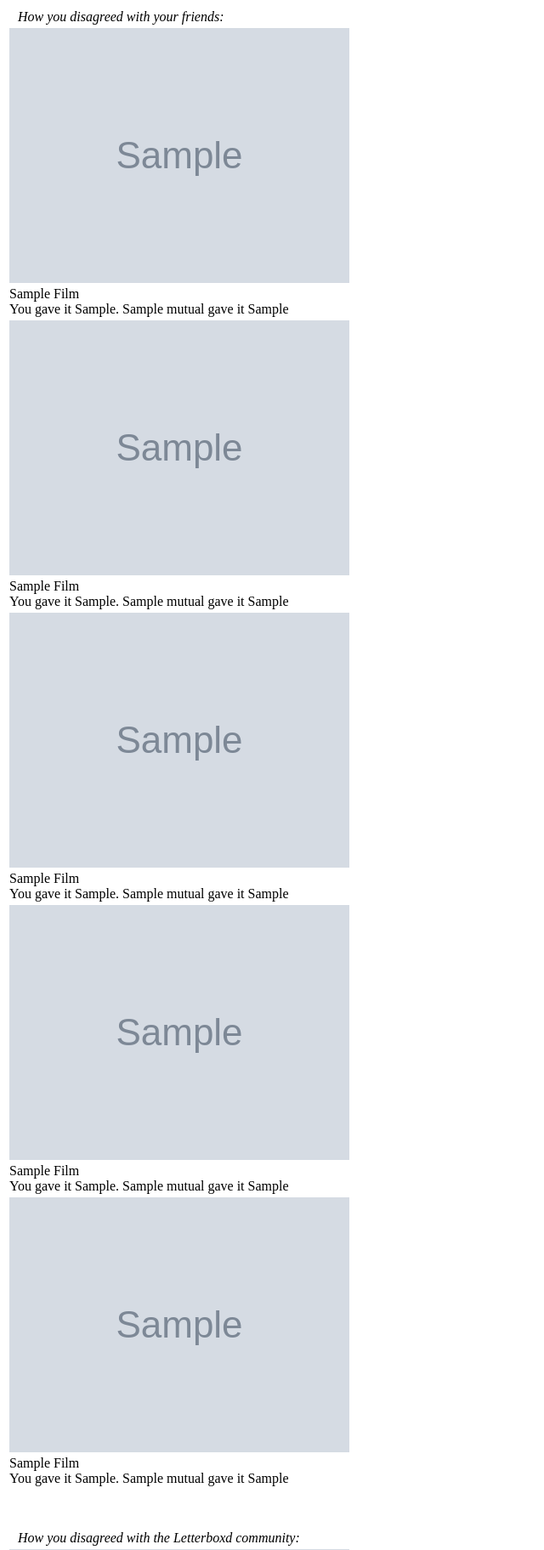
After one commit to PeterRowe/LetterboxdFightFinder, a FastAPI app: template templates/initial_mutual_and_community_results.html in a window 1280 px wide. The commit adds this page. Shown: the top 1824 px of the page at 85% size, without its empty margins (0-640 px from the left). Run offline with FastAPI, Linux system fonts and the light colour scheme; the template is opened without the code that fills it: most values are stand-ins (such as "Sample title", 1, 10 or a date in 2020); grey boxes marked "Sample" are stand-in pictures; parts of the project's set-up code (start-up, migrations or seed data) failed here and were passed over.

Commit message:
# Ensuring both results displays appear at the same time

```diff
--- a/app/app.py
+++ b/app/app.py
@@ -17,29 +17,62 @@ tmdb_api_handler = TMDBAPIHandler()
 
 templates = Jinja2Templates(directory="templates")
 
-@app.get('/top-five-mutuals-differences/', response_class=HTMLResponse)
-def get_top_five_mutuals_differences(request: Request, username: str, page: int = 0):
+@app.get('/initial-mutual-and-community-differences/', response_class=HTMLResponse)
+def get_initial_mutual_and_community_differences(request: Request, username: str):
 
-    # API is called multiple times during infinite scroll so global variable are used to store values
+    # Caches values for other endpoints to use
     global user_and_mutual_ratings
     global user_and_mutual_differences
+    global user_and_community_ratings
+    global user_and_community_differences
 
-    if page == 0:
-        user_and_mutual_ratings = letterboxd_scraper.get_user_and_mutuals_ratings(username=username)
-        user_and_mutual_differences = ratings_analytics.get_differences_in_ratings(user_and_mutual_ratings)
-        for row_number in range(5):
-            star_rating = ""
-            for star in range(floor(user_and_mutual_differences.iloc[row_number]["Mutual Rating"])):
-                star_rating = star_rating + "★"
-            star_rating = star_rating if (floor(user_and_mutual_differences.iloc[row_number]["Mutual Rating"]) ==
-                                        user_and_mutual_differences.iloc[row_number]["Mutual Rating"]) else star_rating + "½"
-            user_and_mutual_differences.iat[row_number, 3] = star_rating
-            star_rating = ""
-            for star in range(floor(user_and_mutual_differences.iloc[row_number]["User Rating"])):
-                star_rating = star_rating + "★"
-            star_rating = star_rating if (floor(user_and_mutual_differences.iloc[row_number]["User Rating"]) ==
-                                        user_and_mutual_differences.iloc[row_number]["User Rating"]) else star_rating + "½"
-            user_and_mutual_differences.iat[row_number, 4] = star_rating
+    user_and_mutual_ratings = letterboxd_scraper.get_user_and_mutuals_ratings(username=username)
+    user_and_mutual_differences = ratings_analytics.get_differences_in_ratings(user_and_mutual_ratings)
+    for row_number in range(5):
+        star_rating = ""
+        for star in range(floor(user_and_mutual_differences.iloc[row_number]["Mutual Rating"])):
+            star_rating = star_rating + "★"
+        star_rating = star_rating if (floor(user_and_mutual_differences.iloc[row_number]["Mutual Rating"]) ==
+                                    user_and_mutual_differences.iloc[row_number]["Mutual Rating"]) else star_rating + "½"
+        user_and_mutual_differences.iat[row_number, 3] = star_rating
+        star_rating = ""
+        for star in range(floor(user_and_mutual_differences.iloc[row_number]["User Rating"])):
+            star_rating = star_rating + "★"
+        star_rating = star_rating if (floor(user_and_mutual_differences.iloc[row_number]["User Rating"]) ==
+                                    user_and_mutual_differences.iloc[row_number]["User Rating"]) else star_rating + "½"
+        user_and_mutual_differences.iat[row_number, 4] = star_rating
+
+    user_and_mutual_differences_poster_urls = tmdb_api_handler.get_film_posters(
+        user_and_mutual_differences["Film"][0:5])
+
+    # Putting posters in correct order
+    current_user_and_mutual_differences_poster_urls = [user_and_mutual_differences_poster_urls[film]
+                                 for film in user_and_mutual_differences["Film"].iloc[0:5]]
+
+    user_and_community_ratings = letterboxd_scraper.get_user_and_community_ratings(username=username)
+    user_and_community_differences = ratings_analytics.get_differences_in_ratings(user_and_community_ratings)
+
+    user_and_community_differences_poster_urls = tmdb_api_handler.get_film_posters(
+        user_and_community_differences["Film"][0:5])
+
+    # Putting posters in correct order
+    current_user_and_community_differences_poster_urls = [user_and_community_differences_poster_urls[film]
+                                 for film in user_and_community_differences["Film"].iloc[0:5]]
+
+    return templates.TemplateResponse(
+        "initial_mutual_and_community_results.html",
+        {
+            "request": request,
+            "username": username,
+            "user_and_mutual_differences": user_and_mutual_differences.iloc[0:5],
+            "user_and_mutual_differences_poster_urls": current_user_and_mutual_differences_poster_urls,
+            "user_and_community_differences": user_and_community_differences.iloc[0:5],
+            "user_and_community_differences_poster_urls": current_user_and_community_differences_poster_urls
+        }
+        )
+
+@app.get('/additional-mutuals-differences/', response_class=HTMLResponse)
+def get_additional_mutuals_differences(request: Request, username: str, page: int = 0):
 
     user_and_mutual_differences_poster_urls = tmdb_api_handler.get_film_posters(
         user_and_mutual_differences["Film"][page*5:page*5+5])
@@ -48,19 +81,6 @@ def get_top_five_mutuals_differences(request: Request, username: str, page: int
     current_page_film_posters = [user_and_mutual_differences_poster_urls[film]
                                  for film in user_and_mutual_differences["Film"].iloc[page*5:page*5+5]]
 
-    # If API has already been called than table for storing results has been created, and results but be
-    # table rows only
-    if page == 0:
-        return templates.TemplateResponse(
-        "mutuals_results.html",
-        {
-            "request": request,
-            "username": username,
-            "page": page + 1,
-            "user_and_mutual_differences": user_and_mutual_differences.iloc[page*5:page*5+5],
-            "user_and_mutual_differences_poster_urls": current_page_film_posters
-        }
-        )
     return templates.TemplateResponse(
         "mutuals_results_additional_rows.html",
         {
@@ -72,17 +92,8 @@ def get_top_five_mutuals_differences(request: Request, username: str, page: int
         }
         )
 
-@app.get('/top-five-community-differences/', response_class=HTMLResponse)
-def get_top_five_community_differences(request: Request, username: str, page: int = 0):
-
-    # API is called multiple times during infinite scroll so global variable are used to store values
-    global user_and_community_ratings
-    global user_and_community_differences
-
-    #TODO: convert user ratings to star
-    if page == 0:
-        user_and_community_ratings = letterboxd_scraper.get_user_and_community_ratings(username=username)
-        user_and_community_differences = ratings_analytics.get_differences_in_ratings(user_and_community_ratings)
+@app.get('/additional-community-differences/', response_class=HTMLResponse)
+def get_additional_community_differences(request: Request, username: str, page: int = 0):
 
     user_and_community_differences_poster_urls = tmdb_api_handler.get_film_posters(
         user_and_community_differences["Film"][page*5:page*5+5])
@@ -90,19 +101,6 @@ def get_top_five_community_differences(request: Request, username: str, page: in
     current_page_film_posters = [user_and_community_differences_poster_urls[film]
                                 for film in user_and_community_differences["Film"].iloc[page*5:page*5+5]]
 
-    # If API has already been called than table for storing results has been created, and results but be
-    # table rows only
-    if page == 0:
-        return templates.TemplateResponse(
-            "community_results.html",
-            {
-                "request": request,
-                "username": username,
-                "page": page + 1,
-                "user_and_community_differences": user_and_community_differences.iloc[page*5:page*5+5],
-                "user_and_community_differences_poster_urls": current_page_film_posters
-            }
-        )
     return templates.TemplateResponse(
             "community_results_additional_rows.html",
             {
--- a/templates/community_results_additional_rows.html
+++ b/templates/community_results_additional_rows.html
@@ -65,7 +65,7 @@
 </tr>
 
 <tr class="result-table-row"
-    hx-get="/top-five-community-differences/?username={{ username }}&page={{ page }}"
+    hx-get="/additional-community-differences/?username={{ username }}&page={{ page }}"
     hx-trigger="intersect once"
     hx-swap="afterend"
     hx-target="closest tr"
--- /dev/null
+++ b/templates/initial_mutual_and_community_results.html
@@ -0,0 +1,196 @@
+<!DOCTYPE html>
+
+<table class="result-category">
+    <tbody style="width: 100%">
+    <tr><td>
+        <div style="font-style: italic;text-align: left;padding-left: 10px;">
+            How you disagreed with your friends:
+        </div>
+    </td></tr>
+    <tr class="result-table-row">
+        <td>
+        <div class="result">
+            <img class="result-poster" src={{ user_and_mutual_differences_poster_urls[0] }}>
+            <div class="result-text">
+                <div class="film-title">
+                    {{ user_and_mutual_differences.iloc[0]["Film"].replace("-", " ").title() }}
+                </div>
+                <div>
+                    You gave it {{ user_and_mutual_differences.iloc[0]["User Rating"] }}. {{ user_and_mutual_differences.iloc[0]["Mutual"] }} gave it {{ user_and_mutual_differences.iloc[0]["Mutual Rating"] }}
+                </div>
+            </div>
+        </div>
+        </td>
+    </tr>
+
+    <tr class="result-table-row">
+        <td>
+        <div class="result">
+            <img class="result-poster" src={{ user_and_mutual_differences_poster_urls[1] }}>
+            <div class="result-text">
+                <div class="film-title">
+                    {{ user_and_mutual_differences.iloc[1]["Film"].replace("-", " ").title() }}
+                </div>
+                <div>
+                    You gave it {{ user_and_mutual_differences.iloc[1]["User Rating"] }}. {{ user_and_mutual_differences.iloc[1]["Mutual"] }} gave it {{ user_and_mutual_differences.iloc[1]["Mutual Rating"] }}
+                </div>
+            </div>
+        </div>
+        </td>
+
+    </tr>
+
+    <tr class="result-table-row">
+        <td>
+        <div class="result">
+            <img class="result-poster" src={{ user_and_mutual_differences_poster_urls[2] }}>
+            <div class="result-text">
+                <div class="film-title">
+                    {{ user_and_mutual_differences.iloc[2]["Film"].replace("-", " ").title() }}
+                </div>
+                <div>
+                    You gave it {{ user_and_mutual_differences.iloc[2]["User Rating"] }}. {{ user_and_mutual_differences.iloc[2]["Mutual"] }} gave it {{ user_and_mutual_differences.iloc[2]["Mutual Rating"] }}
+                </div>
+            </div>
+        </div>
+        </td>
+    </tr>
+
+    <tr class="result-table-row">
+        <td>
+        <div class="result">
+            <img class="result-poster" src={{ user_and_mutual_differences_poster_urls[3] }}>
+            <div class="result-text">
+                <div class="film-title">
+                    {{ user_and_mutual_differences.iloc[3]["Film"].replace("-", " ").title() }}
+                </div>
+                <div>
+                    You gave it {{ user_and_mutual_differences.iloc[3]["User Rating"] }}. {{ user_and_mutual_differences.iloc[3]["Mutual"] }} gave it {{ user_and_mutual_differences.iloc[3]["Mutual Rating"] }}
+                </div>
+            </div>
+        </div>
+        </td>
+    </tr>
+
+    <tr class="result-table-row"
+        hx-get="/additional-mutuals-differences/?username={{ username }}&page=1"
+        hx-trigger="intersect once"
+        hx-swap="afterend"
+        hx-target="closest tr"
+        hx-indicator="#new-mutuals-reviews-spinner">
+        <td>
+        <div class="result">
+            <img class="result-poster" src={{ user_and_mutual_differences_poster_urls[4] }}>
+            <div class="result-text">
+                <div class="film-title">
+                    {{ user_and_mutual_differences.iloc[4]["Film"].replace("-", " ").title() }}
+                </div>
+                <div>
+                    You gave it {{ user_and_mutual_differences.iloc[4]["User Rating"] }}. {{ user_and_mutual_differences.iloc[4]["Mutual"] }} gave it {{ user_and_mutual_differences.iloc[4]["Mutual Rating"] }}
+                </div>
+            </div>
+        </div>
+        </td>
+    </tr>
+    <tr class="result-table-row">
+        <td style="text-align: center;"><img id="new-mutuals-reviews-spinner" class="htmx-indicator" src="static/oval.svg"></td>
+    </tr>
+    </tbody>
+</table>
+
+<table class="result-category">
+    <tbody style="width: 100%">
+    <tr><td>
+    <div style="font-style: italic;text-align: left;padding-left: 10px;">
+        How you disagreed with the Letterboxd community:
+    </div>
+    </td></tr>
+    <tr class="result-table-row">
+        <td>
+        <div class="result">
+            <img class="result-poster" src={{ user_and_community_differences_poster_urls[0] }}>
+            <div class="result-text">
+                <div class="film-title">
+                    {{ user_and_community_differences.iloc[0]["Film"].replace("-", " ").title() }}
+                </div>
+                <div>
+                    You gave it {{ user_and_community_differences.iloc[0]["User Rating"] }}. The Letterboxd community gave it {{ user_and_community_differences.iloc[0]["Mutual Rating"] }}
+                </div>
+            </div>
+        </div>
+        </td>
+    </tr>
+
+    <tr class="result-table-row">
+        <td>
+        <div class="result">
+            <img class="result-poster" src={{ user_and_community_differences_poster_urls[1] }}>
+            <div class="result-text">
+                <div class="film-title">
+                    {{ user_and_community_differences.iloc[1]["Film"].replace("-", " ").title() }}
+                </div>
+                <div>
+                    You gave it {{ user_and_community_differences.iloc[1]["User Rating"] }}. The Letterboxd community gave it {{ user_and_community_differences.iloc[1]["Mutual Rating"] }}
+                </div>
+            </div>
+        </div>
+        </td>
+    </tr>
+
+    <tr class="result-table-row">
+        <td>
+        <div class="result">
+            <img class="result-poster" src={{ user_and_community_differences_poster_urls[2] }}>
+            <div class="result-text">
+                <div class="film-title">
+                    {{ user_and_community_differences.iloc[2]["Film"].replace("-", " ").title() }}
+                </div>
+                <div>
+                    You gave it {{ user_and_community_differences.iloc[2]["User Rating"] }}. The Letterboxd community gave it {{ user_and_community_differences.iloc[2]["Mutual Rating"] }}
+                </div>
+            </div>
+        </div>
+        </td>
+    </tr>
+
+    <tr class="result-table-row">
+        <td>
+        <div class="result">
+            <img class="result-poster" src={{ user_and_community_differences_poster_urls[3] }}>
+            <div class="result-text">
+                <div class="film-title">
+                    {{ user_and_community_differences.iloc[3]["Film"].replace("-", " ").title() }}
+                </div>
+                <div>
+                    You gave it {{ user_and_community_differences.iloc[3]["User Rating"] }}. The Letterboxd community gave it {{ user_and_community_differences.iloc[3]["Mutual Rating"] }}
+                </div>
+            </div>
+        </div>
+        </td>
+    </tr>
+
+    <tr class="result-table-row"
+        hx-get="/additional-community-differences/?username={{ username }}&page=1"
+        hx-trigger="intersect once"
+        hx-swap="afterend"
+        hx-target="closest tr"
+        hx-indicator="#new-community-reviews-spinner">
+        <td>
+        <div class="result">
+            <img class="result-poster" src={{ user_and_community_differences_poster_urls[4] }}>
+            <div class="result-text">
+                <div class="film-title">
+                    {{ user_and_community_differences.iloc[4]["Film"].replace("-", " ").title() }}
+                </div>
+                <div>
+                    You gave it {{ user_and_community_differences.iloc[4]["User Rating"] }}. The Letterboxd community gave it {{ user_and_community_differences.iloc[4]["Mutual Rating"] }}
+                </div>
+            </div>
+        </div>
+        </td>
+    </tr>
+    <tr class="result-table-row">
+        <td style="text-align: center;"><img id="new-community-reviews-spinner" class="htmx-indicator" src="static/oval.svg"></td>
+    </tr>
+    </tbody>
+</table>
--- a/templates/mutuals_results_additional_rows.html
+++ b/templates/mutuals_results_additional_rows.html
@@ -66,7 +66,7 @@
 </tr>
 
 <tr class="result-table-row"
-    hx-get="/top-five-mutuals-differences/?username={{ username }}&page={{ page }}"
+    hx-get="/additional-mutuals-differences/?username={{ username }}&page={{ page }}"
     hx-trigger="intersect once"
     hx-swap="afterend"
     hx-indicator="#new-mutuals-reviews-spinner">
```
Also changed, not shown: templates/community_results.html (deleted, +0 -98 lines), templates/index.html (+4 -7 lines), templates/mutuals_results.html (deleted, +0 -99 lines), test_app/test_app.py (+4 -3 lines).
